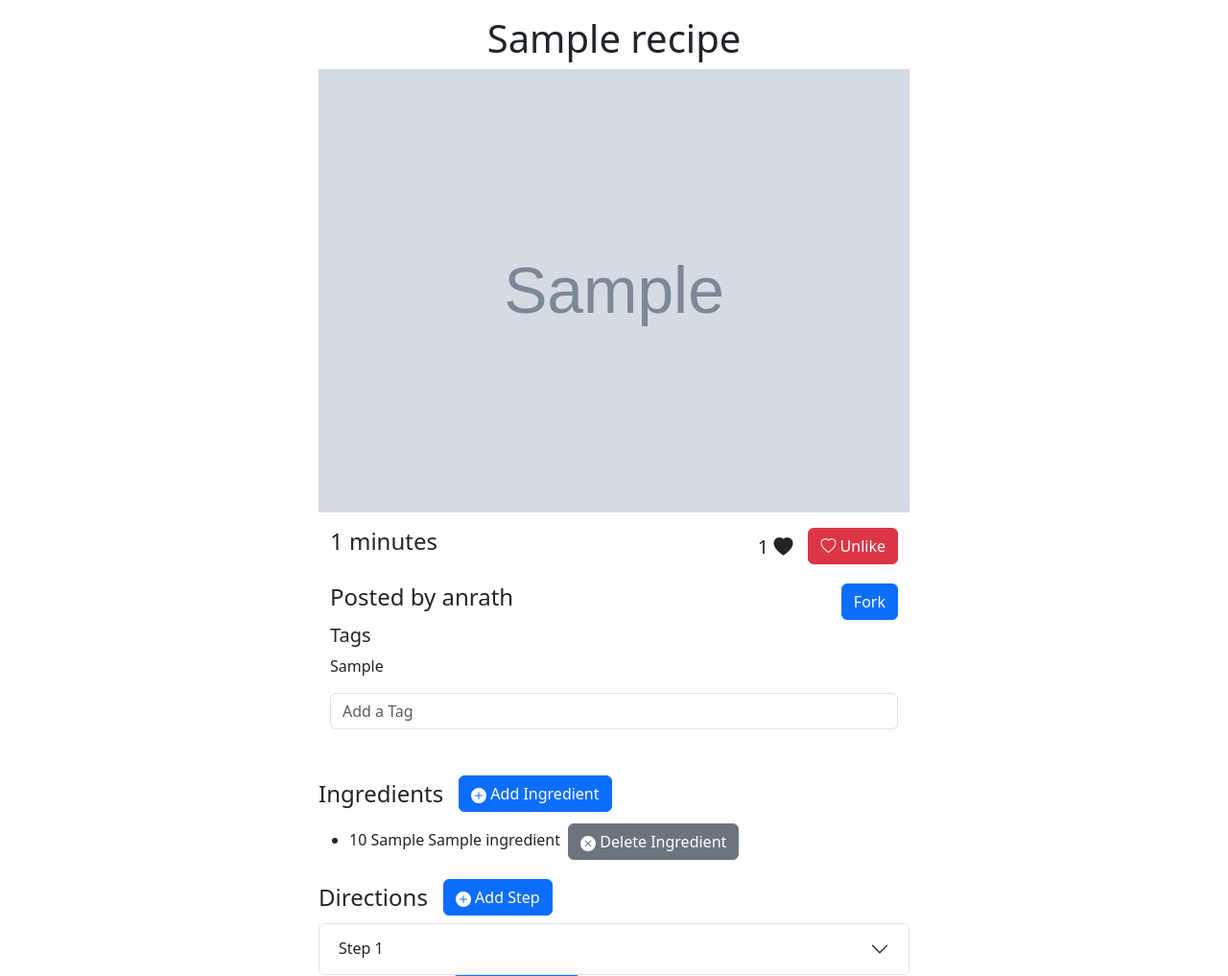
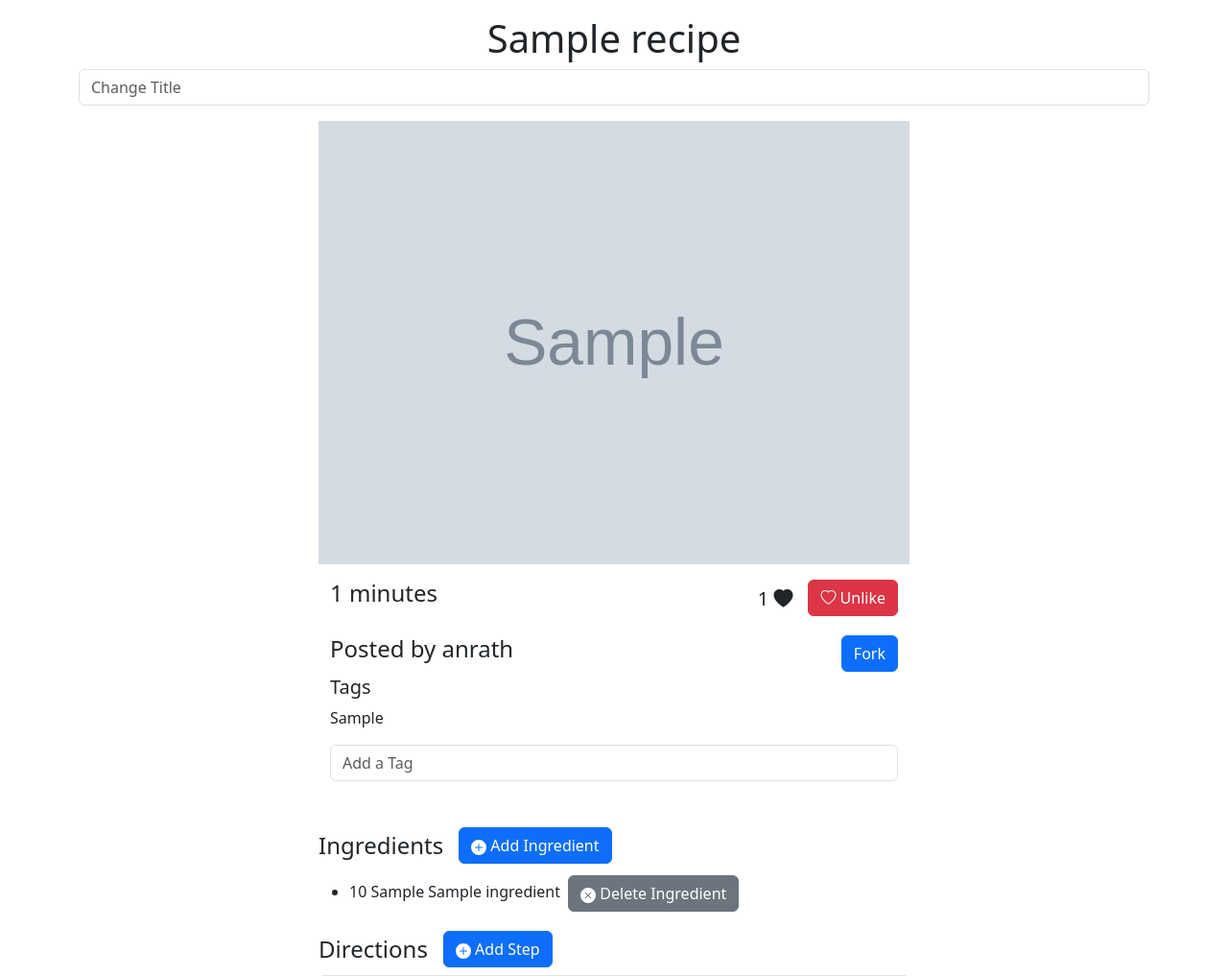
Before and after one commit to uva-cs3240-s22/group-project-a-11, a Django app: page /recipe/1 in a window 1280 px wide. Shown: the part 56-1073 px from the top of the page at 96% size. Run offline with Django 4.2, Linux system fonts and the light colour scheme; a user stored in the database is signed in; data comes from the database, SQL or seed files in the repository; tables that the repository leaves empty hold one stand-in row (values such as "Sample post"); grey boxes marked "Sample" are stand-in pictures; some libraries are stand-ins or nearby versions.

Commit message:
Changing

```diff
--- a/home/templates/recipe.html
+++ b/home/templates/recipe.html
@@ -15,6 +15,14 @@
 
     {% csrf_token %}
     <h1 class="mt-3 text-center"> {{recipe.recipeTitle}} </h1>
+    {% if user.username == recipe.writer.username %}
+        <form method="POST">
+                {% csrf_token %}
+                <div class="input-group mb-3">
+                    <input type="text" class="form-control" placeholder="Change Title" name="name_change">
+                </div>
+            </form>
+    {% endif %}
 
     <!-- image carousel -->
     <!-- TODO: fix the max-width of the carousel-->
@@ -79,6 +87,13 @@
     </div>
     <div class="row mt-1">
         <div class="col"><h4>Posted by {{ recipe.writer }} </h4></div>
+        {% if recipe.parentRecipe != self %}
+            <div class="col">
+                <a href="{% url 'recipe' recipe.parentRecipe.id %}">
+                    <h4>Parent Recipe by {{ recipe.parentRecipe.writer.username }}</h4>
+                </a>
+            </div>
+        {% endif %}
         <div class="col text-end">
             <a href="{% url 'forking' recipe.id %}">
                 <button type="button" class="btn btn-primary" {% if not user.is_authenticated %}disabled{% endif %}>
--- a/home/views.py
+++ b/home/views.py
@@ -115,6 +115,10 @@ def delete_step(request, step_id, recipe_id):
 
 def recipeView(request, recipe_id):
     recipe = get_object_or_404(Recipe, pk=recipe_id)
+    if 'name_change' in request.POST:
+        recipe.recipeTitle = request.POST.get('name_change')
+        recipe.save()
+        return render(request, "recipe.html", context={"recipe": recipe})
     if 'tag_add' in request.POST:
         tag = Tag.objects.create()
         tag.tag = request.POST.get('tag_add')
```
